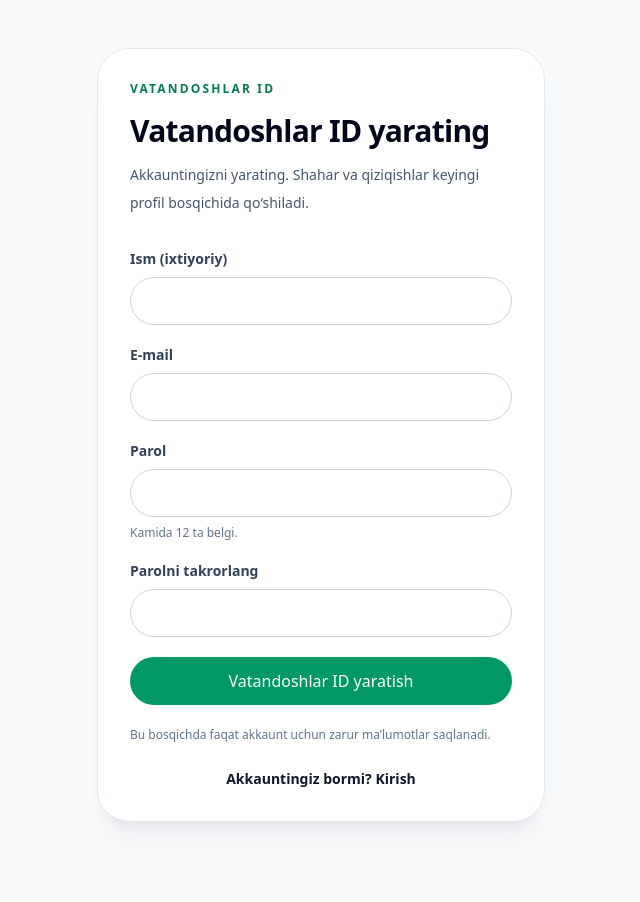
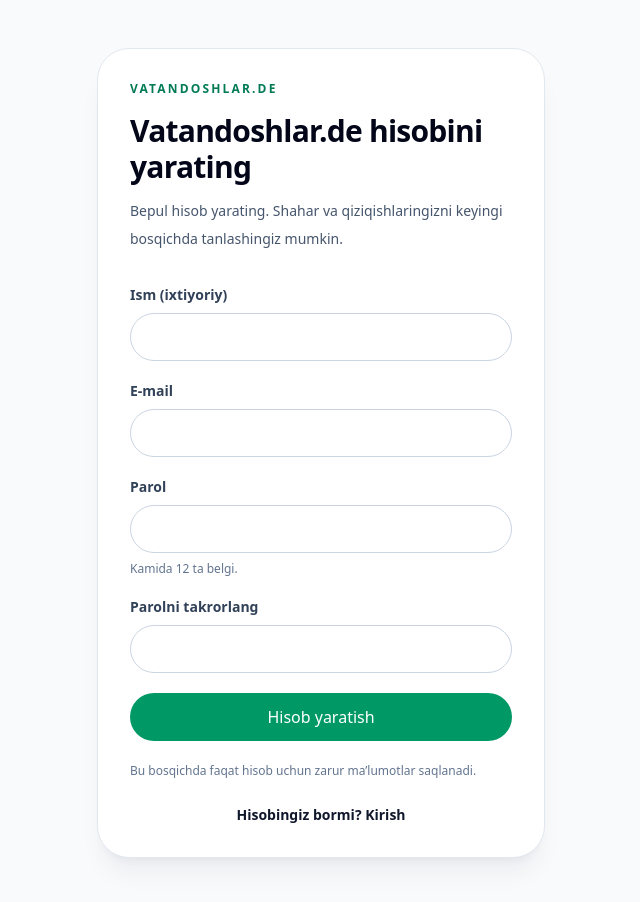
Before and after one commit to ZafarUsarov/vatandoshlar-portal, a Next.js app: page /uz/id/register in a window 1280 px wide. Shown: the top 902 px of the page, without its empty margins (319-959 px from the left). Before the commit the page ends 870 px from the top, so only its background shows below. Built offline with nearby package versions, Linux system fonts and the light colour scheme; no server answers; the database is empty.

Commit message:
fix(auth): simplify public registration copy

```diff
--- a/app/[locale]/id/register/page.tsx
+++ b/app/[locale]/id/register/page.tsx
@@ -1,7 +1,6 @@
 import type {
   Metadata,
 } from "next";
-
 import {
   getLocale,
 } from "next-intl/server";
@@ -17,7 +16,7 @@ import {
 
 export const metadata: Metadata = {
   title:
-    "Vatandoshlar ID yaratish",
+    "Vatandoshlar.de hisobini yaratish",
   robots: {
     index:
       false,
@@ -47,27 +46,27 @@ export default async function VatandoshlarIdRegisterPage() {
     locale === "de"
       ? {
           eyebrow:
-            "VATANDOSHLAR ID",
+            "VATANDOSHLAR.DE",
           title:
-            "Vatandoshlar ID erstellen",
+            "Vatandoshlar.de Konto erstellen",
           description:
-            "Erstellen Sie Ihr Konto. Ort und Interessen werden erst in den nächsten Profil-Schritten ergänzt.",
+            "Erstellen Sie kostenlos ein Konto. Ihre Stadt und Interessen können Sie im nächsten Schritt auswählen.",
           login:
-            "Bereits registriert? Anmelden",
+            "Sie haben bereits ein Konto? Anmelden",
           privacy:
             "Wir speichern in diesem Schritt nur die für das Konto notwendigen Angaben.",
         }
       : {
           eyebrow:
-            "VATANDOSHLAR ID",
+            "VATANDOSHLAR.DE",
           title:
-            "Vatandoshlar ID yarating",
+            "Vatandoshlar.de hisobini yarating",
           description:
-            "Akkauntingizni yarating. Shahar va qiziqishlar keyingi profil bosqichida qo‘shiladi.",
+            "Bepul hisob yarating. Shahar va qiziqishlaringizni keyingi bosqichda tanlashingiz mumkin.",
           login:
-            "Akkauntingiz bormi? Kirish",
+            "Hisobingiz bormi? Kirish",
           privacy:
-            "Bu bosqichda faqat akkaunt uchun zarur ma’lumotlar saqlanadi.",
+            "Bu bosqichda faqat hisob uchun zarur ma’lumotlar saqlanadi.",
         };
 
   return (
--- a/components/auth/PublicRegisterForm.tsx
+++ b/components/auth/PublicRegisterForm.tsx
@@ -42,7 +42,7 @@ export default function PublicRegisterForm({
           passwordHint:
             "Mindestens 12 Zeichen.",
           submit:
-            "Vatandoshlar ID erstellen",
+            "Konto erstellen",
           pending:
             "Konto wird erstellt…",
         }
@@ -58,9 +58,9 @@ export default function PublicRegisterForm({
           passwordHint:
             "Kamida 12 ta belgi.",
           submit:
-            "Vatandoshlar ID yaratish",
+            "Hisob yaratish",
           pending:
-            "Akkaunt yaratilmoqda…",
+            "Hisob yaratilmoqda…",
         };
 
   return (
```
